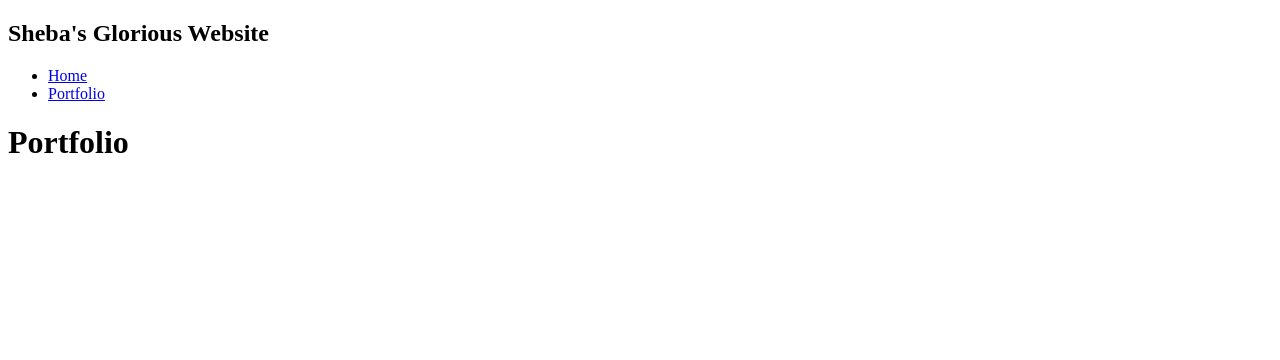
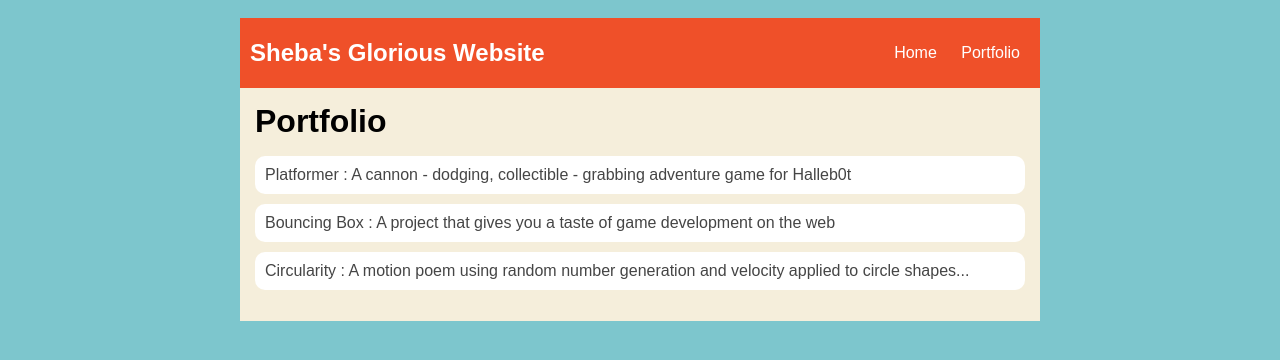
Before and after one commit to Hdb0115157/Hdb0115157.github.io, a plain HTML site: page portfolio.html in a window 1280 px wide. Drawn offline with Linux system fonts and the light colour scheme.

Commit message:
Finished Portfolio

```diff
--- a/portfolio.html
+++ b/portfolio.html
@@ -2,6 +2,84 @@
 <html>
     <head>
         <title> Hunter Blantons Website</title>
+        <style type="text/css">
+            body {
+                background: rgb(125, 198, 205);
+                color: rgb(45, 45, 45);
+                padding: 10px;
+                font-family: arial;
+            }
+            header {
+                font-size: 1.5em;
+                font-weight: bold;
+            }
+
+            #all-contents {
+                max-width: 800px;
+                margin: auto;
+            }
+
+            /* navigation menu */
+            nav {
+                background: rgb(239, 80, 41);
+                margin: 0 auto;
+                display: flex;
+                padding: 10px;
+            }
+            h1 {
+                display: flex;
+                align-items: center;
+                color: rgb(255, 255, 255);
+                flex: 1;
+                margin: 0;
+            }
+            #nav-ul {
+                list-style-image: none;
+            }
+            .nav-li {
+                display: inline-block;
+                padding: 0 10px;
+            }
+            .nav-a {
+                text-decoration: none;
+                color: #fff;
+            }
+
+            /* main container area beneath menu */
+            main {
+                background: rgb(245, 238, 219);
+                display: flex;
+            }
+            .content {
+                flex: 1;
+                padding: 15px;
+            }
+                     /* portfolio styles */
+         .content h1 {
+             color: black;
+         }
+
+         #portfolio {
+             list-style-type: none;
+             padding-left: 0;
+         }
+
+         #portfolio li {
+             background: #fff;
+             padding: 10px;
+             border-radius: 10px;
+             margin-bottom: 10px;
+         }
+
+         #portfolio li:hover {
+             background: #eee;
+         }
+
+         #portfolio a {
+             text-decoration: none;
+             color: #454545;
+         }
+        </style>
     </head>
 
     <body>
@@ -21,7 +99,9 @@
             <div class="content">
                 <h1>Portfolio</h1>
                 <ul id="portfolio">
-
+                    <li><a href="projects/platformer/">Platformer : A cannon - dodging, collectible - grabbing adventure game for Halleb0t</a></li>
+                    <li><a href="projects/bouncing-box/">Bouncing Box : A project that gives you a taste of game development on the web </a></li>
+                    <li><a href="projects/circularity/">Circularity : A motion poem using random number generation and velocity applied to circle shapes...</a></li>
                 </ul>
             </div>
         </main>
```
